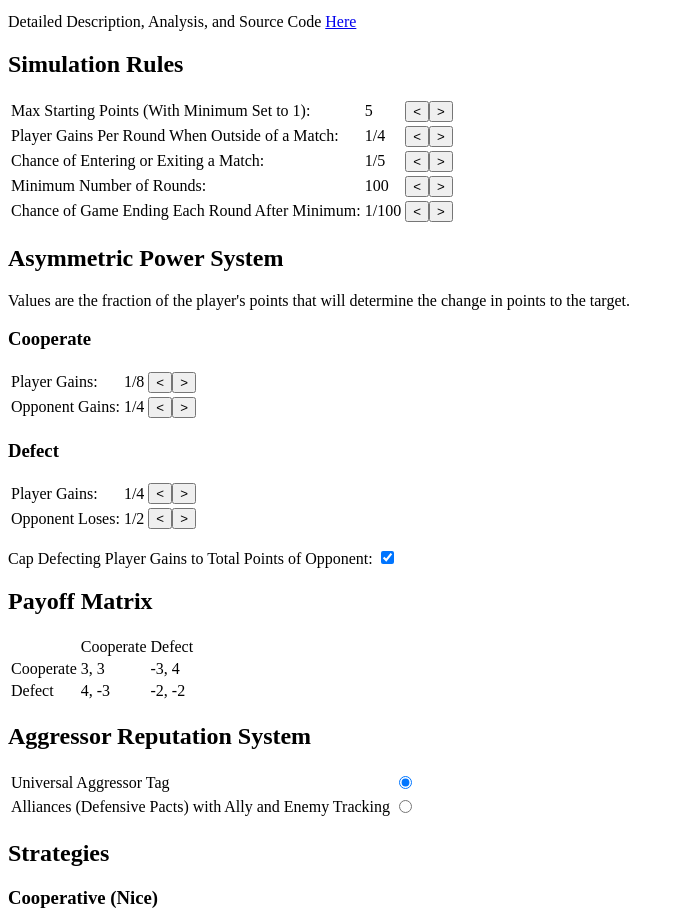
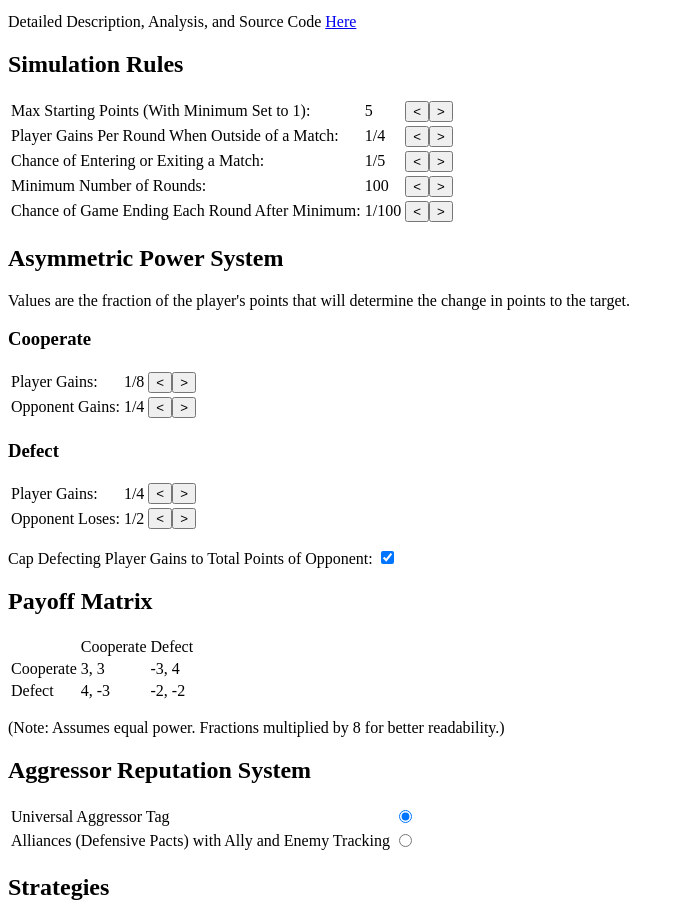
Before and after one commit to josephius/power, a plain HTML site: page index.html in a window 1280 px wide. Shown: the part 101-1019 px from the top of the page, without its empty margins (0-684 px from the left). Drawn offline with Linux system fonts and the light colour scheme.

Commit message:
Added note about how the payoff matrix works.

```diff
--- a/index.html
+++ b/index.html
@@ -36,6 +36,7 @@
         <tr><td>Cooperate</td><td id="C/C">3, 3</td><td id="C/D">-3, 4</td></tr>
         <tr><td>Defect</td><td id="D/C">4, -3</td><td id="D/D">-2, -2</td></tr>
     </table>
+    <p>(Note: Assumes equal power. Fractions multiplied by 8 for better readability.)</p>
     <h2>Aggressor Reputation System</h2>
     <table>
         <tr><td>Universal Aggressor Tag</td><td><input type="radio" name="Aggressor Reputation System" checked id="AggressorTag"></td></tr>
```
Also changed, not shown: 1 other file.
